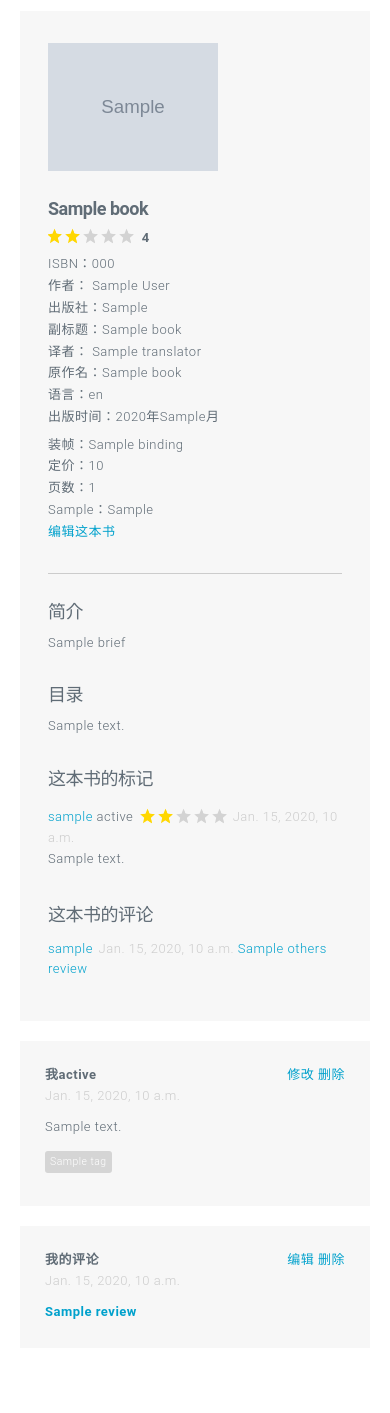
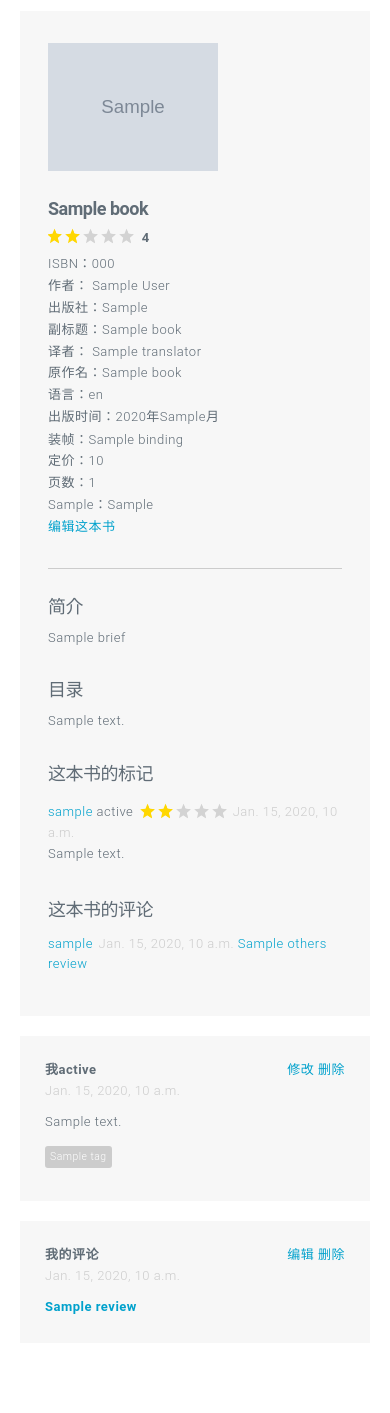
Before and after one commit to doubaniux/boofilsic, a Django app: template books/templates/books/detail.html in a window 390 px wide. Shown: the part 56-1469 px from the top of the page. Run offline with Django 3.2, Linux system fonts and the light colour scheme; the template is opened without the code that fills it: most values are stand-ins (such as "Sample title", 1, 10 or a date in 2020); grey boxes marked "Sample" are stand-in pictures; form fields are guessed from the names that the template uses.

Commit message:
fix some display issues

```diff
--- a/common/static/css/boofilsic.css
+++ b/common/static/css/boofilsic.css
@@ -1110,8 +1110,8 @@ select::placeholder {
 .entity-list .entity-list__entity-img {
   -o-object-fit: contain;
      object-fit: contain;
-  min-width: 100px;
-  max-width: 100px;
+  min-width: 130px;
+  max-width: 130px;
 }
 
 .entity-list .entity-list__entity-text {
@@ -1129,7 +1129,7 @@ select::placeholder {
 }
 
 .entity-list .entity-list__entity-info {
-  max-width: 76%;
+  max-width: 73%;
   white-space: nowrap;
   overflow: hidden;
   display: inline-block;
@@ -1197,11 +1197,14 @@ select::placeholder {
   display: inline-block;
   vertical-align: top;
   width: 48%;
-  margin-bottom: 5px;
 }
 
 .entity-detail .entity-detail__fields div, .entity-detail .entity-detail__fields span {
   margin: 1px 0;
+}
+
+.entity-detail .entity-detail__fields + .tag-collection {
+  margin-top: 5px;
 }
 
 .entity-detail .entity-detail__rating {
@@ -1493,7 +1496,7 @@ select::placeholder {
   display: block;
   float: left;
   color: white;
-  background: #d5d5d5;
+  background: #ccc;
   padding: 5px;
   border-radius: .3rem;
   line-height: 1.2em;
@@ -1528,6 +1531,9 @@ select::placeholder {
   }
   .entity-list .entity-list__rating--empty + .entity-list__entity-info {
     max-width: 70%;
+  }
+  .entity-list .entity-list__entity-brief {
+    -webkit-line-clamp: 5;
   }
   .entity-detail {
     -webkit-box-orient: vertical;
@@ -2069,7 +2075,7 @@ select::placeholder {
   }
 }
 
-.markdownx-preview > p {
+.markdownx-preview {
   min-height: 100px;
 }
 
--- a/common/static/sass/_MainSection.sass
+++ b/common/static/sass/_MainSection.sass
@@ -33,7 +33,7 @@ $sub-section-title-margin: 8px
 		// float: left
 		object-fit: contain
 		// height: 150px
-		$width: 100px
+		$width: 130px
 		min-width: $width
 		max-width: $width
 
@@ -50,7 +50,7 @@ $sub-section-title-margin: 8px
 		display: block
 
 	& &__entity-info
-		max-width: 76%
+		max-width: 73%
 		white-space: nowrap
 		overflow: hidden
 		display: inline-block
@@ -111,9 +111,11 @@ $sub-section-title-margin: 8px
 		display: inline-block
 		vertical-align: top
 		width: 48%
-		margin-bottom: 5px
+		// margin-bottom: 5px
 		& div, & span
 			margin: 1px 0
+		& + .tag-collection
+			margin-top: 5px
 
 	& &__rating
 		position: relative
@@ -347,7 +349,7 @@ $mark-review-padding-wider: 6px 0
 		display: block;
 		float: left;
 		color: white;
-		background: $color-quaternary;
+		background: $color-light;
 		padding: 5px;
 		// margin: 4px;
 		border-radius: .3rem;
@@ -373,6 +375,8 @@ $mark-review-padding-wider: 6px 0
 			max-width: unset
 		& &__rating--empty + &__entity-info
 			max-width: 70%
+		& &__entity-brief
+			-webkit-line-clamp: 5
 
 	.entity-detail
 		flex-direction: column
--- a/common/static/sass/_Vendor.sass
+++ b/common/static/sass/_Vendor.sass
@@ -1,4 +1,4 @@
-.markdownx-preview > p
+.markdownx-preview
     min-height: 100px
 
 .rating-star .jq-star
```
